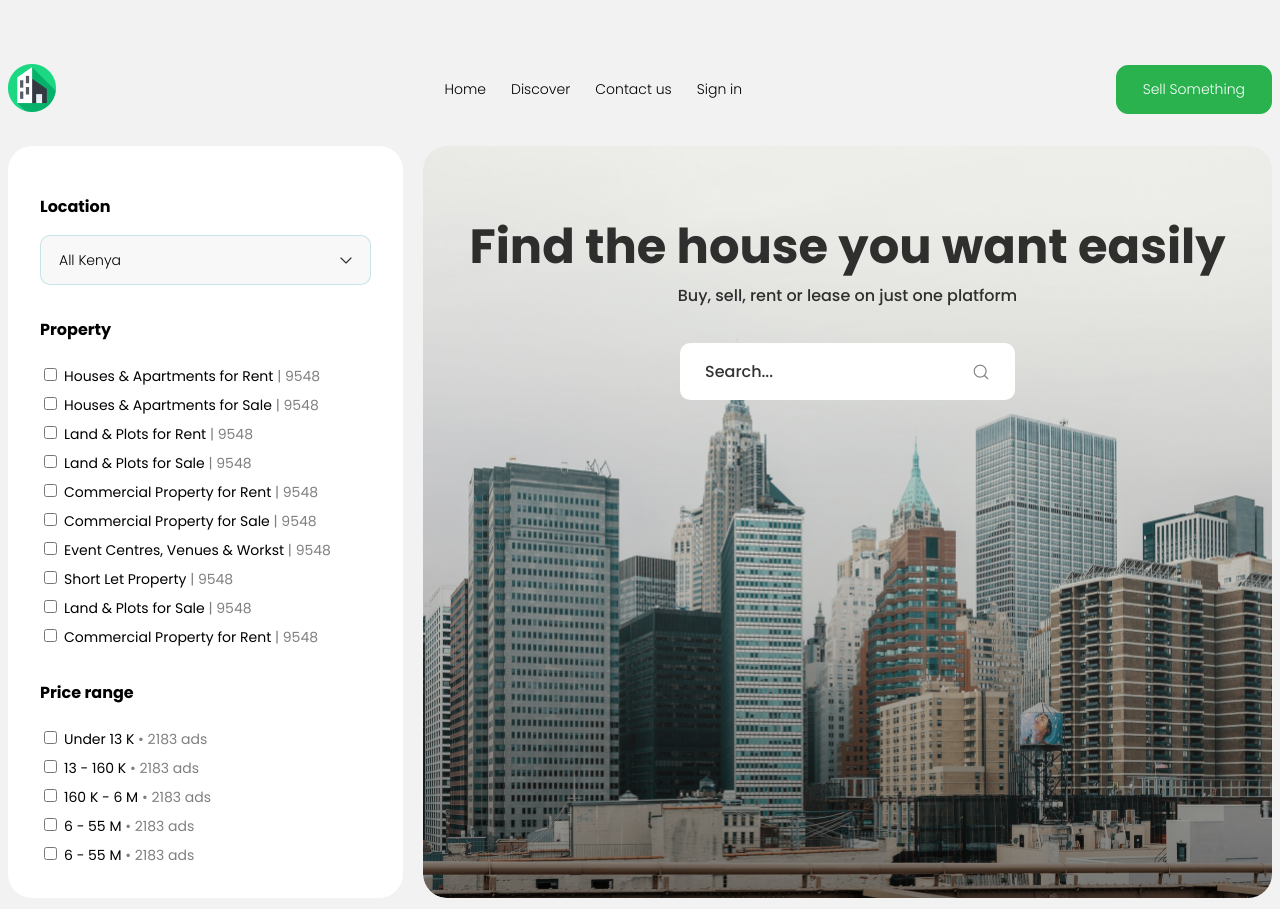
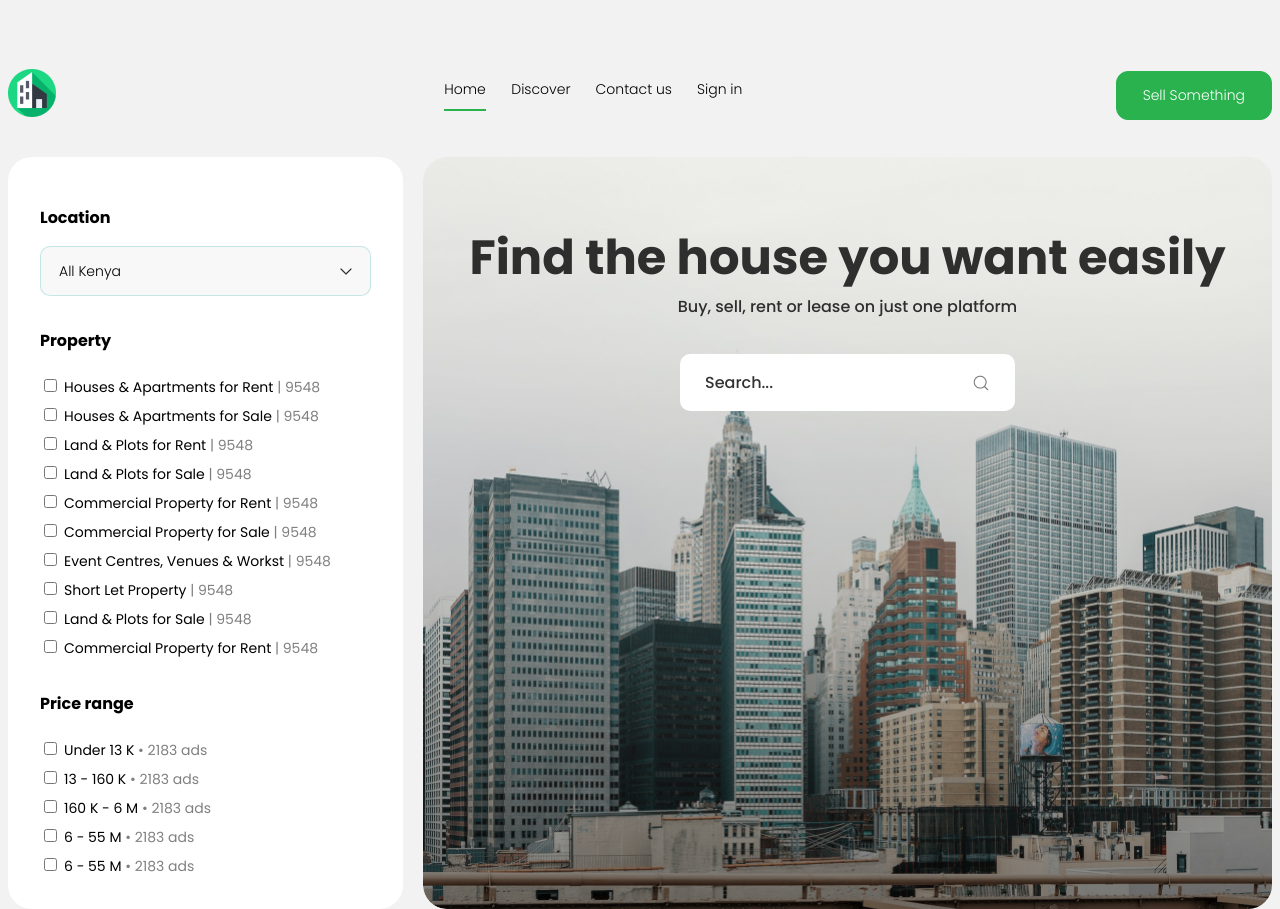
Before and after one commit to likago/shualeduri, a plain HTML site: page index.html in a window 1280 px wide. Shown: the top 909 px of the page. Drawn offline with Linux system fonts and the light colour scheme.

Commit message:
add header ul li after

```diff
--- a/style.css
+++ b/style.css
@@ -51,6 +51,14 @@ a {
     padding: 10px;
     border-radius: 20px;
     color: #FFFFFF;
+}
+.header-ul :nth-child(1) ::after{
+    content: "";
+    display: block;
+    width: 42px;
+    height: 2px;
+    background-color:#29B24E;
+    margin-top: 9px;
 }
 .header-search-icon {
     display: none;
```
